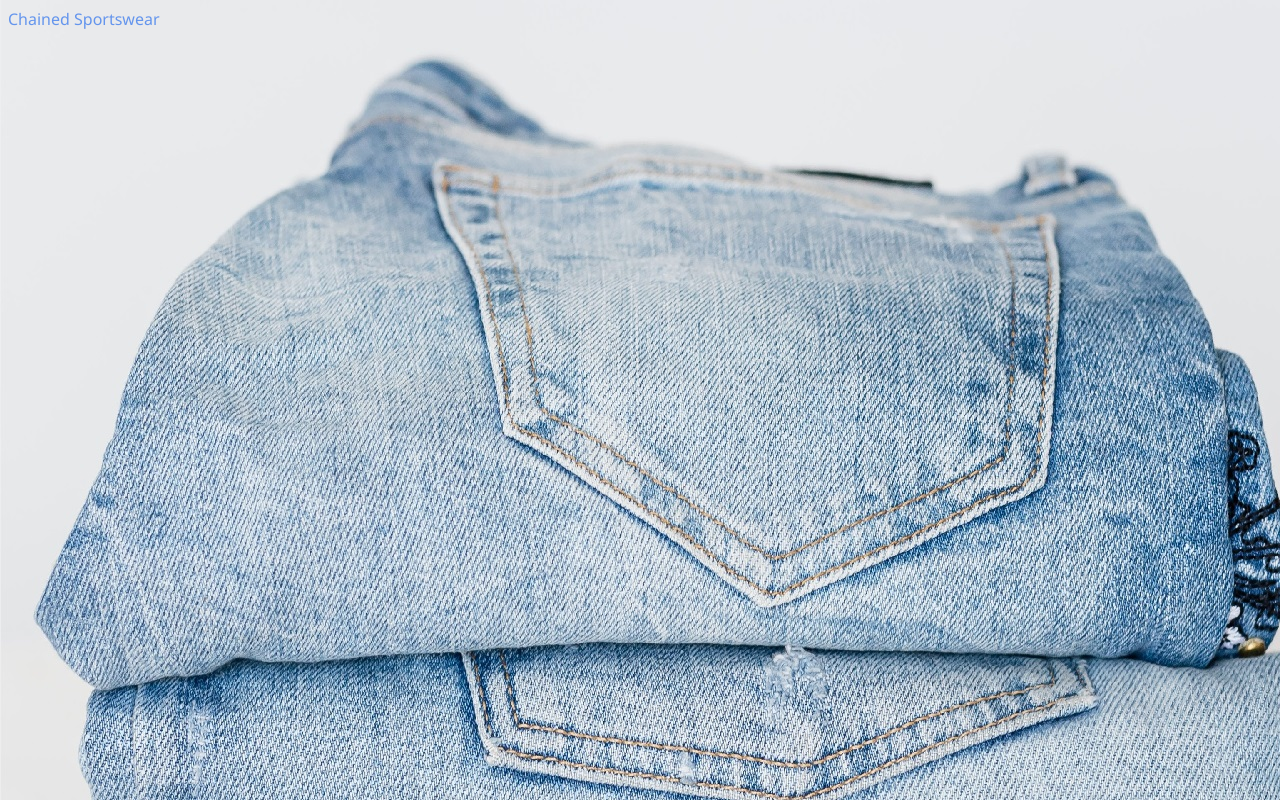
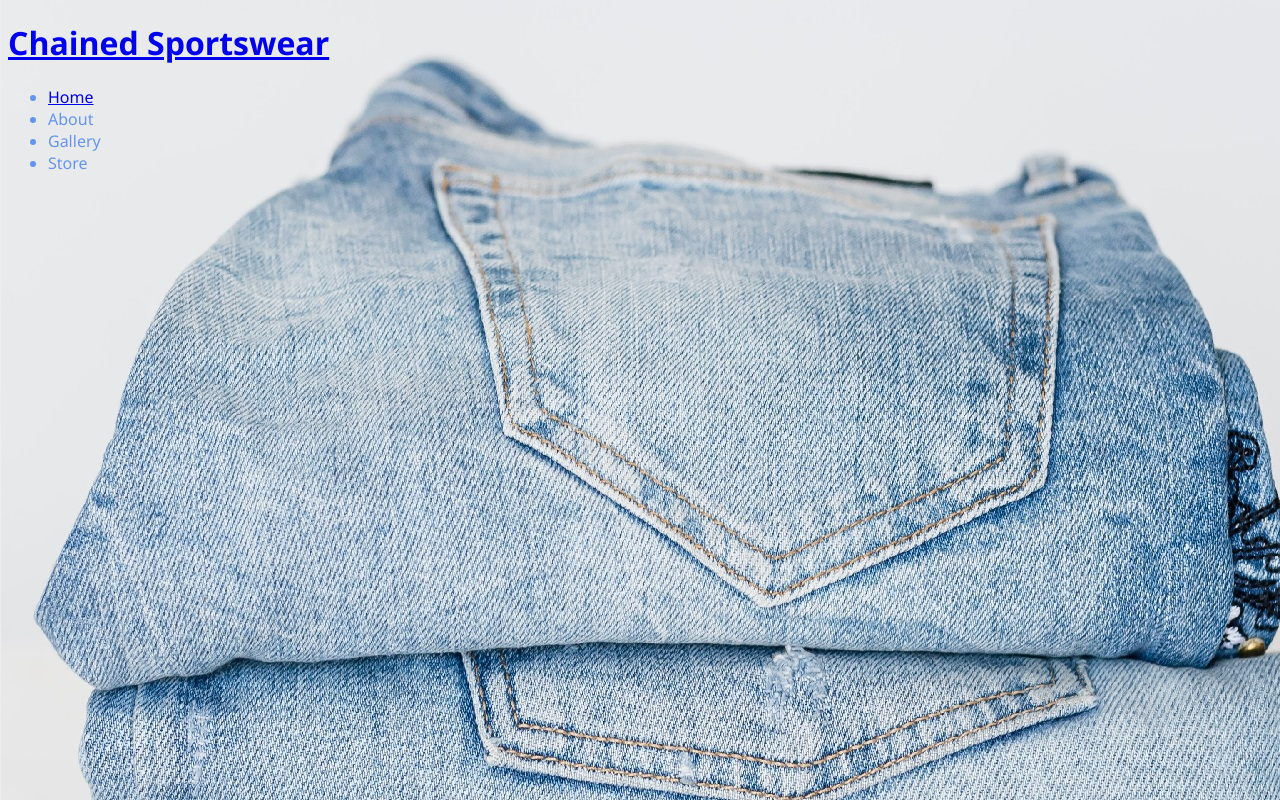
Before and after one commit to Code-Institute-Submissions/DavidJPWard-chained_sportwear_MayResub, a plain HTML site: page index.html in a window 1280 px wide. Drawn offline with Linux system fonts and the light colour scheme.

Commit message:
added nav elements

```diff
--- a/index.html
+++ b/index.html
@@ -10,8 +10,20 @@
     <title>Chained Sportswear</title>
 </head>
 <body>
+    <header>
+        <a href="index.html">
+            <h1>Chained Sportswear</h1>
+        </a>
+        <nav>
+            <ul>
+                <li><a href="index.html">Home</a></li>
+                <li>About</li>
+                <li>Gallery</li>
+                <li>Store</li>
+            </ul>
+        </nav>
 
-    <header>Chained Sportswear</header>
+        </header>
     <section></section>
 </body>
 </html>
```
Also changed, not shown: assets/images/chimp.webp (deleted), 1 other file.
